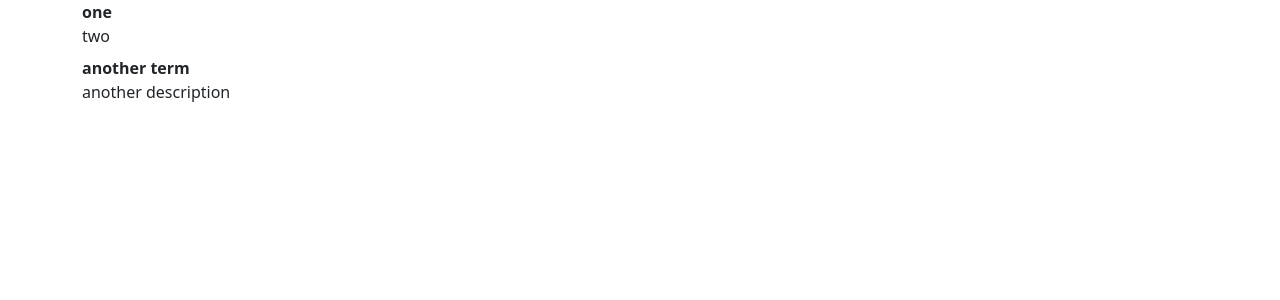
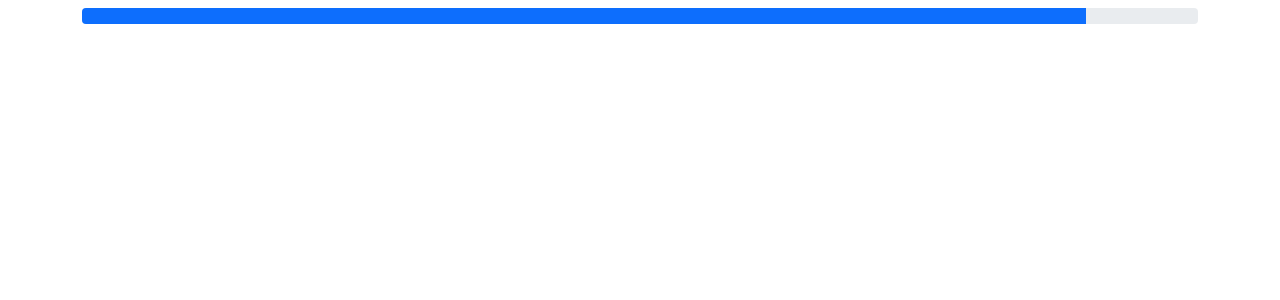
Before and after one commit to valya-brynyuk/hillel-vue-hw, a Vue app: page / in a window 1280 px wide. Shown: the top 300 px of the page. Built offline with nearby package versions, Linux system fonts and the light colour scheme.

Commit message:
- completed

```diff
--- a/index.html
+++ b/index.html
@@ -8,7 +8,7 @@
       <link href="https://cdn.jsdelivr.net/npm/bootstrap@5.0.2/dist/css/bootstrap.min.css" rel="stylesheet" integrity="sha384-EVSTQN3/azprG1Anm3QDgpJLIm9Nao0Yz1ztcQTwFspd3yD65VohhpuuCOmLASjC" crossorigin="anonymous">
   </head>
   <body>
-    <div id="app" class="container"></div>
+    <div id="app" class="container mt-2"></div>
     <script type="module" src="/src/main.js"></script>
   </body>
 </html>
--- a/src/App.vue
+++ b/src/App.vue
@@ -1,22 +1,15 @@
 <template>
-  <Definitions :data="definitions"/>
+  <Progress :percentage="90"/>
 </template>
 
 <script>
-import Definitions from "./components/Definitions.vue";
+
+import Progress from "./components/Progress.vue";
 
 export default {
   name: "App",
-  data() {
-    return {
-      definitions: [
-        {dt: 'one', dd: 'two', id: 1},
-        {dt: 'another term', dd: 'another description', id: 2},
-      ]
-    };
-  },
   components: {
-    Definitions
+    Progress
   }
 }
 
--- a/src/components/Definitions.vue
+++ /dev/null
@@ -1,20 +0,0 @@
-<template>
-  <dl>
-    <template v-for="(item) in data" :key="item.id">
-      <dt>{{ item.dt }}</dt>
-      <dd>{{ item.dd }}</dd>
-    </template>
-  </dl>
-</template>
-
-<script>
-export default {
-  name: "Definitions",
-  props: {
-    data: {
-      type: Array,
-      required: true
-    }
-  }
-}
-</script>
--- /dev/null
+++ b/src/components/Progress.vue
@@ -0,0 +1,32 @@
+<template>
+  <div class="progress">
+    <div
+        class="progress-bar"
+        role="progressbar"
+        :aria-valuenow="percentage"
+        aria-valuemin="0"
+        aria-valuemax="100"
+        aria-label="progressbar"
+        :style="style"
+    />
+  </div>
+</template>
+
+<script>
+export default {
+  name: "Progress",
+  props: {
+    percentage: {
+      type: Number,
+      required: true,
+    }
+  },
+  computed: {
+    style() {
+      return {
+        width: `${this.percentage}%`
+      };
+    }
+  }
+}
+</script>
```
Also changed, not shown: 1 other file (tests, documents, lock files or other folders).
